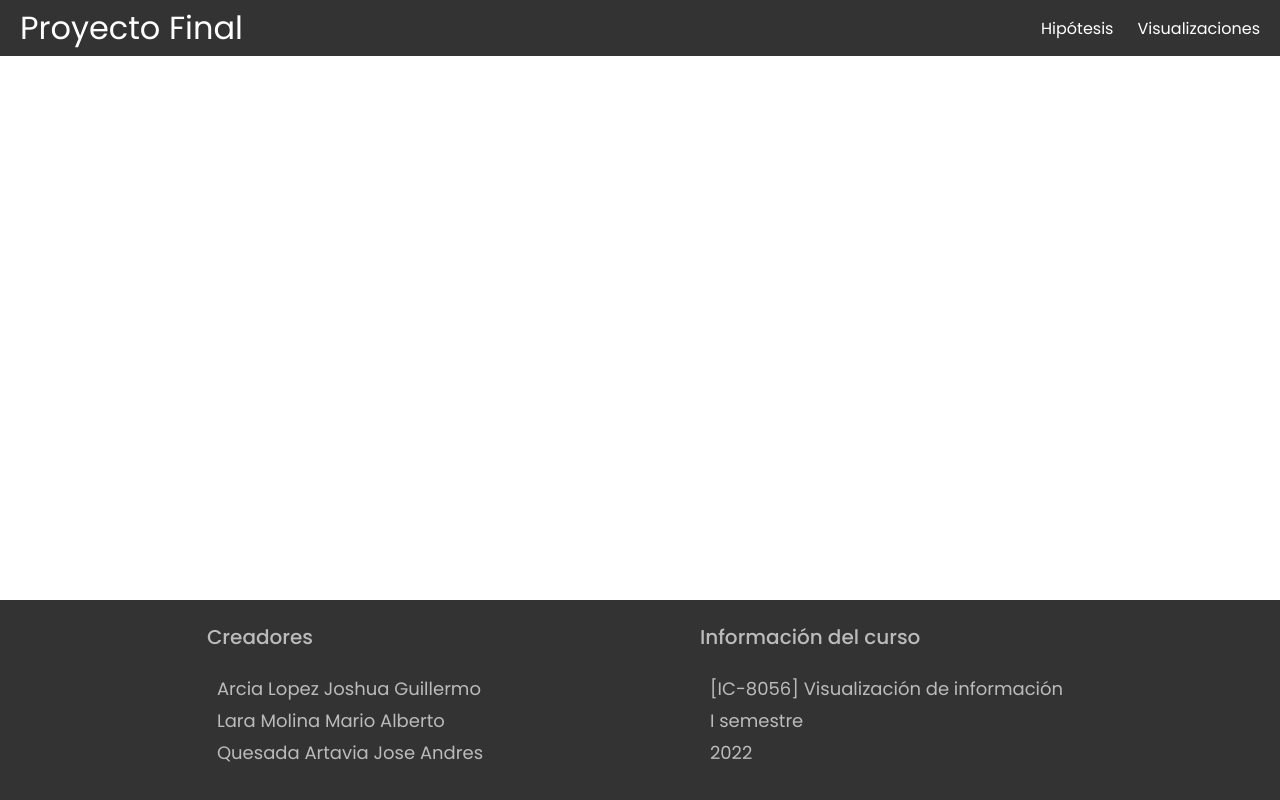
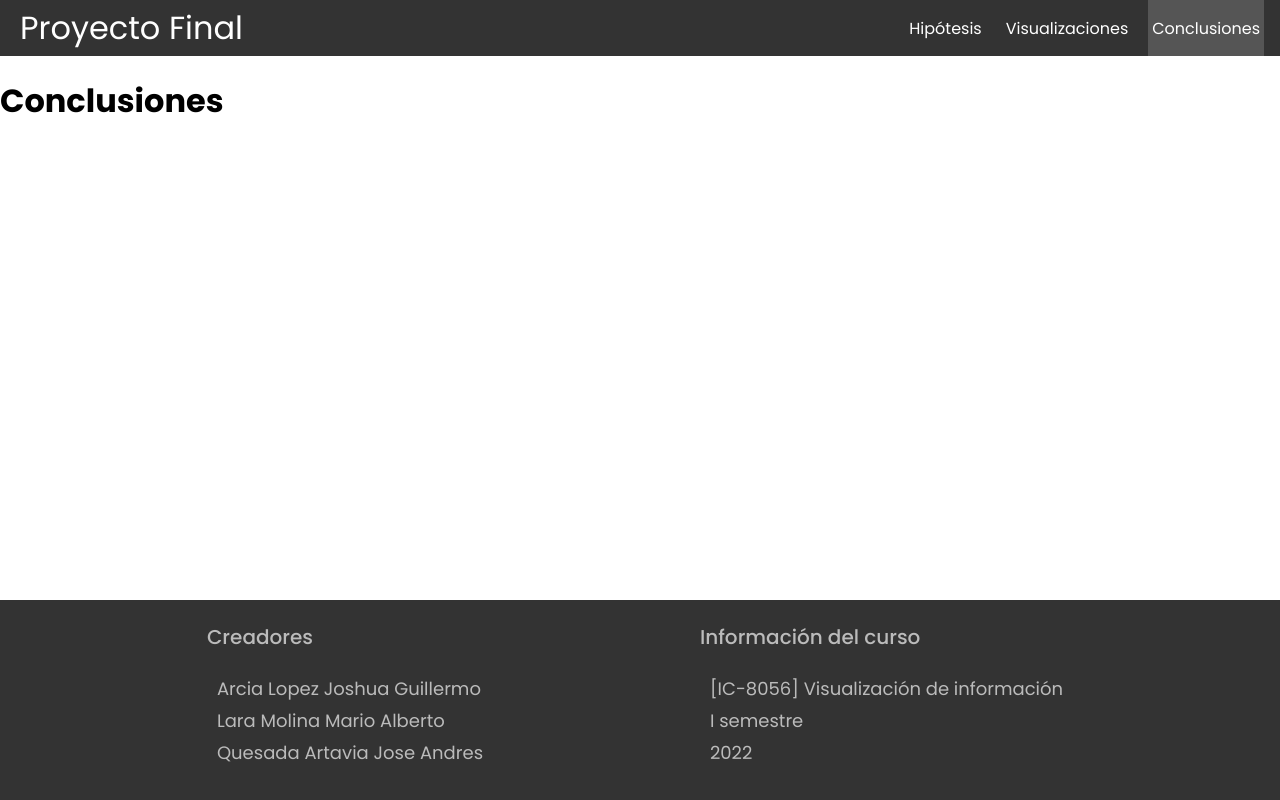
Before and after one commit to Andres-Quesada-A/Salud-EEUU, a React (Create React App) app: page /conclusiones in a window 1280 px wide. Built offline with nearby package versions, Linux system fonts and the light colour scheme.

Commit message:
new option in the navigation menu

```diff
--- a/src/App.js
+++ b/src/App.js
@@ -5,6 +5,7 @@ import Visualization  from './components/Visualization';
 import Home from './pages/Home';
 import Hipotesis from './pages/Hipotesis';
 import Footer from './footer/Footer';
+import Conclusiones from './pages/Conclusiones';
 
 function App() {
   return (
@@ -15,7 +16,8 @@ function App() {
           <Routes>
             <Route path="/" element={<Home />}/>
             <Route path="/hipotesis" element={<Hipotesis />}/>
-            <Route path="/Visualizaciones" element={<Visualization />}/>
+            <Route path="/visualizaciones" element={<Visualization />}/>
+            <Route path="/conclusiones" element={<Conclusiones />}/>
           </Routes>
         </div>
       </div>
--- a/src/NavBar.js
+++ b/src/NavBar.js
@@ -9,6 +9,7 @@ export default function NavBar() {
       <ul>
         <CustomLink to="/hipotesis">Hipótesis</CustomLink>
         <CustomLink to="/visualizaciones">Visualizaciones</CustomLink>
+        <CustomLink to="/conclusiones">Conclusiones</CustomLink>
       </ul>
     </nav>
   );
--- a/src/components/Embed.js
+++ b/src/components/Embed.js
@@ -4,7 +4,7 @@ import styles from "./Embed.module.css";
 const { tableau } = window;
 
 function Embed( {path}) {
-  var viz;
+  let viz = useRef(null);
   const ref = useRef(null);
   const url = path;
 
@@ -13,11 +13,15 @@ function Embed( {path}) {
     hideTabs: true,
   };
 
-  const initViz = () => {
-    viz = new tableau.Viz(ref.current, url, options);
-  };
+  // const initViz = () => {
+  //   viz = new tableau.Viz(ref.current, url, options);
+  // };
 
   useEffect(() => {
+    const initViz = () => {
+      // eslint-disable-next-line react-hooks/exhaustive-deps
+      viz = new tableau.Viz(ref.current, url, options);
+    };
     initViz();
   }, []);
 
--- a/src/components/Visualization.jsx
+++ b/src/components/Visualization.jsx
@@ -6,8 +6,8 @@ import { ContentText } from "./ContentText";
 export default function Visualization(){
     return (
         <div className="container-page-vis">
-            {graphics.map((graphic) => (
-                <><Embed key={graphic.id} path={graphic.path} />
+            {graphics.map((graphic, index) => (
+                <><Embed key={index} path={graphic.path} />
                 <ContentText graphic={graphic} /></>
             ))}
         </div>
--- /dev/null
+++ b/src/pages/Conclusiones.js
@@ -0,0 +1,5 @@
+export default function Conclusiones(){
+    return (
+        <h1>Conclusiones</h1>
+    )
+}
```
